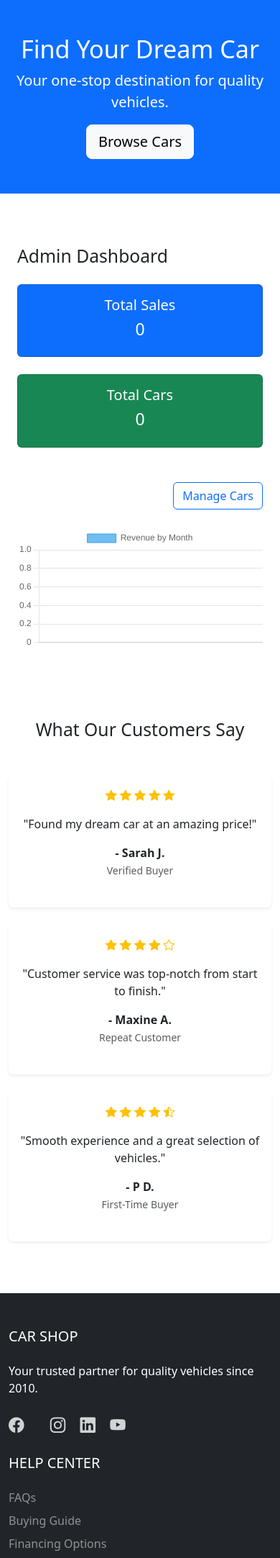
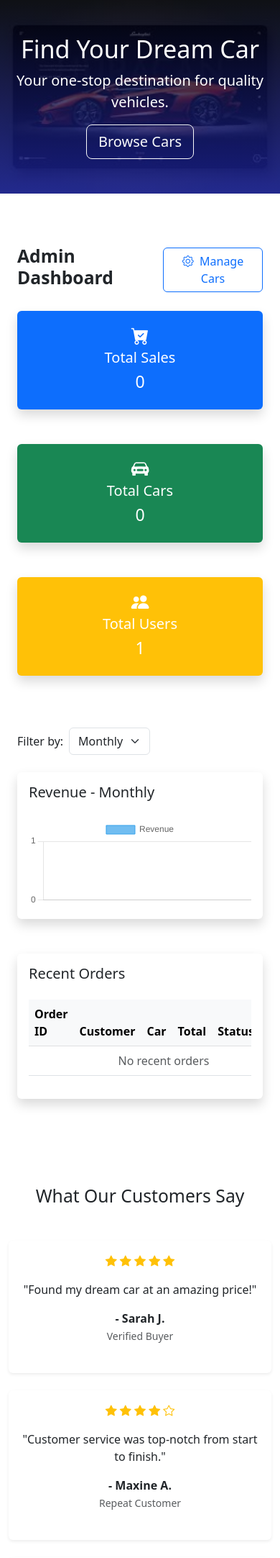
Before and after one commit to jst-uyi/carshop_project, a Django app: page /admin-dashboard/ in a window 390 px wide. Shown: the part 56-2221 px from the top of the page at 72% size. Run offline with Django 4.2, Linux system fonts and the light colour scheme; the visitor is signed in with stand-in values (Sample User, id 1); data comes from the database, SQL or seed files in the repository; data that the repository does not hold is empty.

Commit message:
Updated admin dashboard

```diff
--- a/cars/management/commands/import_cars.py
+++ b/cars/management/commands/import_cars.py
@@ -37,7 +37,6 @@ class Command(BaseCommand):
                         power=row['power'],
                         seats=row['seats'],
                         price=row['price'],
-                        #image_url=row['image_url'],
-                        #description=row.get('description', '')
+
                     )
         self.stdout.write(self.style.SUCCESS('Successfully imported cars!'))
--- a/cars/static/cars/css/style.css
+++ b/cars/static/cars/css/style.css
@@ -9,8 +9,8 @@ body {
 
 
 
-.hero-section {
-    background: linear-gradient(rgba(0, 0, 0, 0.7), rgba(0, 0, 0, 0.7)),
+header.hero {
+    background: linear-gradient(rgba(0, 0, 0, 0.7), rgba(30, 37, 163, 0.769)),
                 url('../images/background.jpeg');
     background-size: cover;
     background-position: center;
@@ -27,7 +27,7 @@ body {
 
 
 .hero-section {
-    background-color: #2c3e50; /* Fallback color */
+    background-color: #4c6279; /* Fallback color */
 }
 
 .hero-section h1 {
--- a/cars/templates/admin_dashboard.html
+++ b/cars/templates/admin_dashboard.html
@@ -5,50 +5,135 @@
 
 {% block content %}
 <div class="container py-5">
-    <h2 class="mb-4">Admin Dashboard</h2>
+    <div class="d-flex justify-content-between align-items-center mb-4">
+        <h2 class="fw-bold">Admin Dashboard</h2>
+        <a href="/admin/cars/car/" class="btn btn-outline-primary">
+            <i class="bi bi-gear me-1"></i> Manage Cars
+        </a>
+    </div>
 
-    <div class="row text-center mb-4">
+    <div class="row g-4 mb-5">
         <div class="col-md-4">
-            <div class="card bg-primary text-white">
-                <div class="card-body">
-                    <h5>Total Sales</h5>
+            <div class="card shadow border-0 text-white bg-primary">
+                <div class="card-body text-center">
+                    <i class="bi bi-cart-check-fill fs-2 mb-2"></i>
+                    <h5 class="card-title">Total Sales</h5>
                     <h3>{{ total_sales }}</h3>
                 </div>
             </div>
         </div>
         <div class="col-md-4">
-            <div class="card bg-success text-white">
-                <div class="card-body">
-                    <h5>Total Cars</h5>
+            <div class="card shadow border-0 text-white bg-success">
+                <div class="card-body text-center">
+                    <i class="bi bi-car-front-fill fs-2 mb-2"></i>
+                    <h5 class="card-title">Total Cars</h5>
                     <h3>{{ total_cars }}</h3>
+                </div>
+            </div>
+        </div>
+        <div class="col-md-4">
+            <div class="card shadow border-0 text-white bg-warning">
+                <div class="card-body text-center">
+                    <i class="bi bi-people-fill fs-2 mb-2"></i>
+                    <h5 class="card-title">Total Users</h5>
+                    <h3>{{ total_users }}</h3>
                 </div>
             </div>
         </div>
     </div>
 
-    <div class="text-end mb-4">
-        <a href="/admin/cars/car/" class="btn btn-outline-primary">Manage Cars</a>
+    <!-- Filter by Time Period -->
+    <div class="mb-4">
+        <form method="get" class="d-flex align-items-center">
+            <label for="time_period" class="me-2" aria-label="Time Period">Filter by:</label>
+            <select name="time_period" id="time_period" class="form-select w-auto me-2" onchange="this.form.submit()">
+                <option value="monthly" {% if time_period == 'monthly' %}selected{% endif %}>Monthly</option>
+                <option value="weekly" {% if time_period == 'weekly' %}selected{% endif %}>Weekly</option>
+                <option value="yearly" {% if time_period == 'yearly' %}selected{% endif %}>Yearly</option>
+            </select>
+        </form>
     </div>
 
-    <canvas id="salesChart" width="400" height="200"></canvas>
+    <!-- Revenue Chart -->
+    <div class="card shadow border-0 mb-5">
+        <div class="card-body">
+            <h5 class="card-title mb-4">Revenue - {{ time_period|title }}</h5>
+            <canvas id="revenueChart" height="120"></canvas>
+        </div>
+    </div>
 
+    <!-- Recent Orders -->
+    <div class="card shadow border-0">
+        <div class="card-body">
+            <h5 class="card-title mb-4">Recent Orders</h5>
+            <div class="table-responsive">
+                <table class="table table-hover align-middle">
+                    <thead class="table-light">
+                        <tr>
+                            <th>Order ID</th>
+                            <th>Customer</th>
+                            <th>Car</th>
+                            <th>Total</th>
+                            <th>Status</th>
+                            <th>Date</th>
+                        </tr>
+                    </thead>
+                    <tbody>
+                        {% for order in recent_orders %}
+                        <tr onclick="window.location='{% url 'order_detail' order.id %}'" style="cursor: pointer;">
+                            <td>#{{ order.id }}</td>
+                            <td>{{ order.user.username }}</td>
+                            <td>{{ order.car.name }}</td>
+                            <td>${{ order.total_price }}</td>
+                            <td>
+                                {% if order.status == 'completed' %}
+                                <span class="badge bg-success">{{ order.status|title }}</span>
+                                {% elif order.status == 'pending' %}
+                                <span class="badge bg-warning">{{ order.status|title }}</span>
+                                {% elif order.status == 'cancelled' %}
+                                <span class="badge bg-danger">{{ order.status|title }}</span>
+                                {% else %}
+                                <span class="badge bg-secondary">{{ order.status|title }}</span>
+                                {% endif %}
+                            </td>
+                            <td>{{ order.created_at|date:"Y-m-d H:i" }}</td>
+                        </tr>
+                        {% empty %}
+                        <tr>
+                            <td colspan="6" class="text-center text-muted">No recent orders</td>
+                        </tr>
+                        {% endfor %}
+                    </tbody>
+                </table>
+            </div>
+        </div>
+    </div>
 </div>
 
+<!-- Chart.js -->
 <script src="https://cdn.jsdelivr.net/npm/chart.js"></script>
-
 <script>
-    const ctx = document.getElementById('salesChart').getContext('2d');
-    const salesChart = new Chart(ctx, {
+    const ctx = document.getElementById('revenueChart').getContext('2d');
+    new Chart(ctx, {
         type: 'bar',
         data: {
-            labels: [{% for m in monthly_sales %}"Month {{ m.created_at__month }}",{% endfor %}],
+            labels: {{ labels|safe }},
             datasets: [{
-                label: 'Revenue by Month',
-                data: [{% for m in monthly_sales %}{{ m.revenue }},{% endfor %}],
+                label: 'Revenue',
+                data: {{ data|safe }},
                 backgroundColor: 'rgba(54, 162, 235, 0.7)',
                 borderColor: 'rgba(54, 162, 235, 1)',
                 borderWidth: 1
             }]
+        },
+        options: {
+            responsive: true,
+            scales: {
+                y: {
+                    beginAtZero: true,
+                    ticks: { stepSize: 1000 }
+                }
+            }
         }
     });
 </script>
--- a/cars/templates/base.html
+++ b/cars/templates/base.html
@@ -51,11 +51,23 @@
         </div>
     </nav>
     <!-- Hero Section -->
-    <header class="hero bg-primary text-white text-center py-5">
+    <header class="hero text-white text-center py-5" style="
+    background: linear-gradient(rgba(0, 0, 0, 0.7), rgba(30, 37, 163, 0.769)),
+                url('{% static "cars/images/hero.jpeg" %}');
+    background-size: cover;
+    background-position: center;
+    background-repeat: no-repeat;
+    height: 400px;
+    display: flex;
+    align-items: center;
+    justify-content: center;
+    text-align: center;
+    color: white;
+">
         <div class="container">
             <h1 class="display-4">Find Your Dream Car</h1>
             <p class="lead">Your one-stop destination for quality vehicles.</p>
-            <a href="{% url 'car_list' %}" class="btn btn-light btn-lg">Browse Cars</a>
+            <a href="{% url 'car_list' %}" class="btn btn-outline-light btn-lg">Browse Cars</a>
         </div>
     </header>
 
--- a/cars/templates/cars/about.html
+++ b/cars/templates/cars/about.html
@@ -108,7 +108,7 @@
             <div class="col-md-4">
                 <div class="card border-0 shadow-sm h-100">
                     <div class="overflow-hidden" style="height: 250px;">
-                        <img src="{% static 'cars/images/team1.jpg' %}" class="team-img w-100 h-100 object-fit-cover transition" alt="CEO">
+                        <img src="{% static 'cars/images/uyi.jpg' %}" class="team-img w-50 h-100 object-fit-cover transition" alt="CEO">
                     </div>
                     <div class="card-body text-center">
                         <h5 class="mb-1">Steven Osamuyime</h5>
@@ -120,7 +120,7 @@
             <div class="col-md-4">
                 <div class="card border-0 shadow-sm h-100">
                     <div class="overflow-hidden" style="height: 250px;">
-                        <img src="{% static 'cars/images/team2.jpg' %}" class="team-img w-100 h-100 object-fit-cover transition" alt="Sales Director">
+                        <img src="{% static 'cars/images/waji.png' %}" class="team-img w-100 h-120 object-fit-cover transition" alt="Sales Director">
                     </div>
                     <div class="card-body text-center">
                         <h5 class="mb-1">Nkere Brown</h5>
@@ -132,7 +132,7 @@
             <div class="col-md-4">
                 <div class="card border-0 shadow-sm h-100">
                     <div class="overflow-hidden" style="height: 250px;">
-                        <img src="{% static 'cars/images/team3.jpg' %}" class="team-img w-100 h-100 object-fit-cover transition" alt="Service Manager">
+                        <img src="{% static 'cars/images/nosa.jpg' %}" class="team-img w-50 h-100 object-fit-cover transition" alt="Service Manager">
                     </div>
                     <div class="card-body text-center">
                         <h5 class="mb-1">Nosa Caleb</h5>
--- a/cars/urls.py
+++ b/cars/urls.py
@@ -26,4 +26,6 @@ urlpatterns = [
     path('checkout/', views.checkout, name='checkout'),
     path('confirm-purchase/', views.confirm_purchase, name='confirm_purchase'),
 
+    path('admin-dashboard/order/<int:order_id>/', views.order_detail, name='order_detail'),
+
 ]
--- a/cars/views.py
+++ b/cars/views.py
@@ -8,10 +8,15 @@ from django.contrib.auth.decorators import login_required
 from django.core.mail import send_mail
 from django.urls import reverse
 from django.contrib.admin.views.decorators import staff_member_required
-from .models import CartItem
+from .models import CartItem, Order
 from django.contrib.auth.models import User
 from django.contrib.auth.hashers import make_password
 from .forms import EditProfileForm
+from django.utils import timezone
+from datetime import timedelta
+from django.db import models
+import json
+from django.utils.safestring import mark_safe
 
 def car_list(request):
     # Get filter parameters from the request
@@ -176,26 +181,63 @@ def order_history(request):
     orders = Order.objects.filter(user=request.user).order_by('-created_at')
     return render(request, 'cars/order_history.html', {'orders': orders})
 
+def order_detail(request, order_id):
+    order = get_object_or_404(Order, id=order_id)
+    return render(request, 'cars/order_detail.html', {'order': order})
+
 
 
 @staff_member_required
 def admin_dashboard(request):
     total_sales = Order.objects.count()
     total_cars = Car.objects.count()
-    total_revenue = OrderItem.objects.aggregate(total=Sum('car__price'))['total'] or 0
+    total_users = User.objects.count()
+    total_revenue = Order.objects.aggregate(total=Sum('total_price'))['total'] or 0
 
-    monthly_sales = (
-    Order.objects
-    .values('created_at__month')
-    .annotate(revenue=Sum('items__car__price'))
-    .order_by('created_at__month')
- )
+    # Get the filter parameter from the request
+    time_period = request.GET.get('time_period', 'monthly')  # Default to 'monthly'
+
+    # Calculate revenue based on the selected time period
+    if time_period == 'weekly':
+        revenue_data = (
+            Order.objects
+            .annotate(week=models.functions.ExtractWeek('created_at'))
+            .values('week')
+            .annotate(revenue=Sum('total_price'))
+            .order_by('week')
+        )
+        labels = [f"Week {entry['week']}" for entry in revenue_data]
+        data = [entry['revenue'] for entry in revenue_data]
+    elif time_period == 'yearly':
+        revenue_data = (
+            Order.objects
+            .annotate(year=models.functions.ExtractYear('created_at'))
+            .values('year')
+            .annotate(revenue=Sum('total_price'))
+            .order_by('year')
+        )
+        labels = [f"Year {entry['year']}" for entry in revenue_data]
+        data = [entry['revenue'] for entry in revenue_data]
+    else:  # Default to monthly
+        revenue_data = (
+            Order.objects
+            .annotate(month=models.functions.ExtractMonth('created_at'))
+            .values('month')
+            .annotate(revenue=Sum('total_price'))
+            .order_by('month')
+        )
+        labels = [f"Month {entry['month']}" for entry in revenue_data]
+        data = [entry['revenue'] for entry in revenue_data]
 
     context = {
         'total_sales': total_sales,
         'total_cars': total_cars,
+        'total_users': total_users,
         'total_revenue': total_revenue,
-        'monthly_sales': monthly_sales,
+        'recent_orders': Order.objects.all().order_by('-created_at')[:10],
+        'labels': labels,
+        'data': data,
+        'time_period': time_period,
     }
     return render(request, 'admin_dashboard.html', context)
 
@@ -269,4 +311,24 @@ def confirm_purchase(request):
             status='pending'
         )
     cart_items.delete()  # Clear the cart after purchase
-    return render(request, 'cars/order_confirmation.html')  # Render a confirmation page
+    return render(request, 'cars/order_confirmation.html')
+#i changed here
+@login_required
+def order_detail(request, order_id):
+    order = get_object_or_404(Order, id=order_id)
+    status_choices = Order._meta.get_field('status').choices  # Retrieve the choices for the status field
+
+    if request.method == 'POST':
+        new_status = request.POST.get('status')
+        if new_status in dict(status_choices):  # Validate the new status
+            order.status = new_status
+            order.save()
+            messages.success(request, "Order status updated successfully.")
+            return redirect('order_detail', order_id=order.id)
+        else:
+            messages.error(request, "Invalid status selected.")
+
+    return render(request, 'cars/order_detail.html', {
+        'order': order,
+        'status_choices': status_choices,
+    })
```
Also changed, not shown: cars/templates/cars/order_detail.html (added, +27 -0 lines), cars/static/cars/images/nosa.JPG (added), cars/static/cars/images/uyi.JPG (added), cars/static/cars/images/waji.PNG (added), 1 other file.
